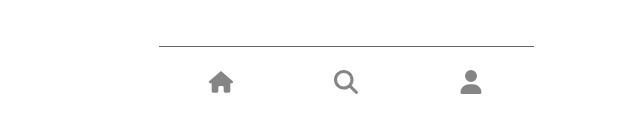
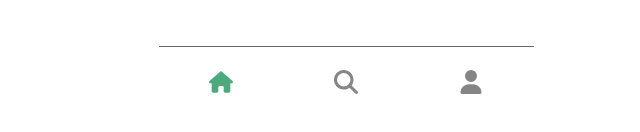
Before and after one commit to linkarchive/Front-End, a Next.js app: page / in a window 1280 px wide. Shown: the part 684-816 px from the top of the page, without its empty margins (294-934 px from the left). Built offline with nearby package versions, Linux system fonts and the light colour scheme.

Commit message:
feat: set active color for bottom nav items based on current page

```diff
--- a/src/components/BottomNav.tsx
+++ b/src/components/BottomNav.tsx
@@ -1,16 +1,31 @@
-import HomeSvg from '@/components/HomeBtn';
+import HomeBtn from './HomeBtn';
 import ExploreBtn from '@/components/ExploreBtn';
 import UserBtn from '@/components/UserBtn';
-import React from 'react';
+import React, { useEffect, useState } from 'react';
 import styled from 'styled-components';
+import { useRouter } from 'next/router';
 
 const BottomNav = () => {
+  const router = useRouter();
+  const [activeItem, setActiveItem] = useState<string>('home');
+
+  useEffect(() => {
+    const path = router.pathname;
+    const getActiveItem = () => {
+      if (path === '/') return 'home';
+      if (path.startsWith('/explore')) return 'explore';
+      if (path.startsWith('/user')) return 'user';
+      return 'home';
+    };
+    setActiveItem(getActiveItem());
+  }, [router.pathname]);
+
   return (
     <FooterWrapper>
       <Nav>
-        <HomeSvg />
-        <ExploreBtn />
-        <UserBtn />
+        <HomeBtn activeItem={activeItem} />
+        <ExploreBtn activeItem={activeItem} />
+        <UserBtn activeItem={activeItem} />
       </Nav>
     </FooterWrapper>
   );
--- a/src/components/ExploreBtn.tsx
+++ b/src/components/ExploreBtn.tsx
@@ -3,11 +3,15 @@ import Link from 'next/link';
 import SearchSvgIcon from 'public/assets/svg/search.svg';
 import { SvgIcon, SvgWrapper } from './SvgStyle';
 
-const ExploreBtn = () => {
+type ExploreBtnProps = {
+  activeItem: string;
+};
+
+const ExploreBtn = ({ activeItem }: ExploreBtnProps) => {
   return (
     <SvgWrapper>
       <Link href='/explore'>
-        <SvgIcon>
+        <SvgIcon isActive={activeItem === 'explore'}>
           <SearchSvgIcon />
         </SvgIcon>
       </Link>
--- a/src/components/HomeBtn.tsx
+++ b/src/components/HomeBtn.tsx
@@ -3,11 +3,15 @@ import Link from 'next/link';
 import HomeSvgIcon from 'public/assets/svg/home.svg';
 import { SvgIcon, SvgWrapper } from './SvgStyle';
 
-const HomeSvg = () => {
+type HomeBtnProps = {
+  activeItem: string;
+};
+
+const HomeBtn = ({ activeItem }: HomeBtnProps) => {
   return (
     <SvgWrapper>
       <Link href='/'>
-        <SvgIcon>
+        <SvgIcon isActive={activeItem === 'home'}>
           <HomeSvgIcon />
         </SvgIcon>
       </Link>
@@ -15,4 +19,4 @@ const HomeSvg = () => {
   );
 };
 
-export default HomeSvg;
+export default HomeBtn;
--- a/src/components/SvgStyle.tsx
+++ b/src/components/SvgStyle.tsx
@@ -1,28 +1,30 @@
 import styled from 'styled-components';
 
-export const SvgIcon = styled.span`
+interface SvgIconProps {
+  isActive: boolean;
+}
+
+export const SvgIcon = styled.span<SvgIconProps>`
   svg {
     display: flex;
     justify-content: center;
     margin: auto;
     width: var(--svg-width-xxl);
     height: var(--svg-height-xxl);
+    fill: ${({ isActive }) => (isActive ? 'var(--svg-color-active)' : 'var(--svg-color-default)')};
     cursor: pointer;
+
+    &:hover {
+      fill: var(--svg-color-hover);
+    }
   }
 `;
 
 export const SvgWrapper = styled.div`
   display: flex;
   justify-content: center;
-  fill: var(--svg-color-default);
 
   a {
     width: var(--svg-width-xxl);
-
-    svg {
-      &:hover {
-        fill: var(--svg-color-hover);
-      }
-    }
   }
 `;
--- a/src/components/UserBtn.tsx
+++ b/src/components/UserBtn.tsx
@@ -3,11 +3,15 @@ import Link from 'next/link';
 import UserSvgIcon from 'public/assets/svg/user.svg';
 import { SvgIcon, SvgWrapper } from './SvgStyle';
 
-const UserBtn = () => {
+type UserBtnProps = {
+  activeItem: string;
+};
+
+const UserBtn = ({ activeItem }: UserBtnProps) => {
   return (
     <SvgWrapper>
       <Link href='/user'>
-        <SvgIcon>
+        <SvgIcon isActive={activeItem === 'user'}>
           <UserSvgIcon />
         </SvgIcon>
       </Link>
--- a/src/styles/GlobalStyle.ts
+++ b/src/styles/GlobalStyle.ts
@@ -41,6 +41,7 @@ const GlobalStyle = createGlobalStyle`
     --svg-color-default: ${theme.SvgIconColor.default};
     --svg-color-hover: ${theme.SvgIconColor.hover};
     --svg-color-click: ${theme.SvgIconColor.click};
+    --svg-color-active: ${theme.SvgIconColor.active};
 
     --hashtag-color-text: ${theme.hashTagColor.textColor};
     --hashtag-color-border: ${theme.hashTagColor.borderColor};
--- a/src/styles/theme.ts
+++ b/src/styles/theme.ts
@@ -47,6 +47,7 @@ const theme = {
     default: '#858585',
     hover: '#4DAA7F',
     click: '#4DAA7F',
+    active: '#4DAA7F',
   },
   hashTagColor: {
     backgroundColor: '#fff',
```
